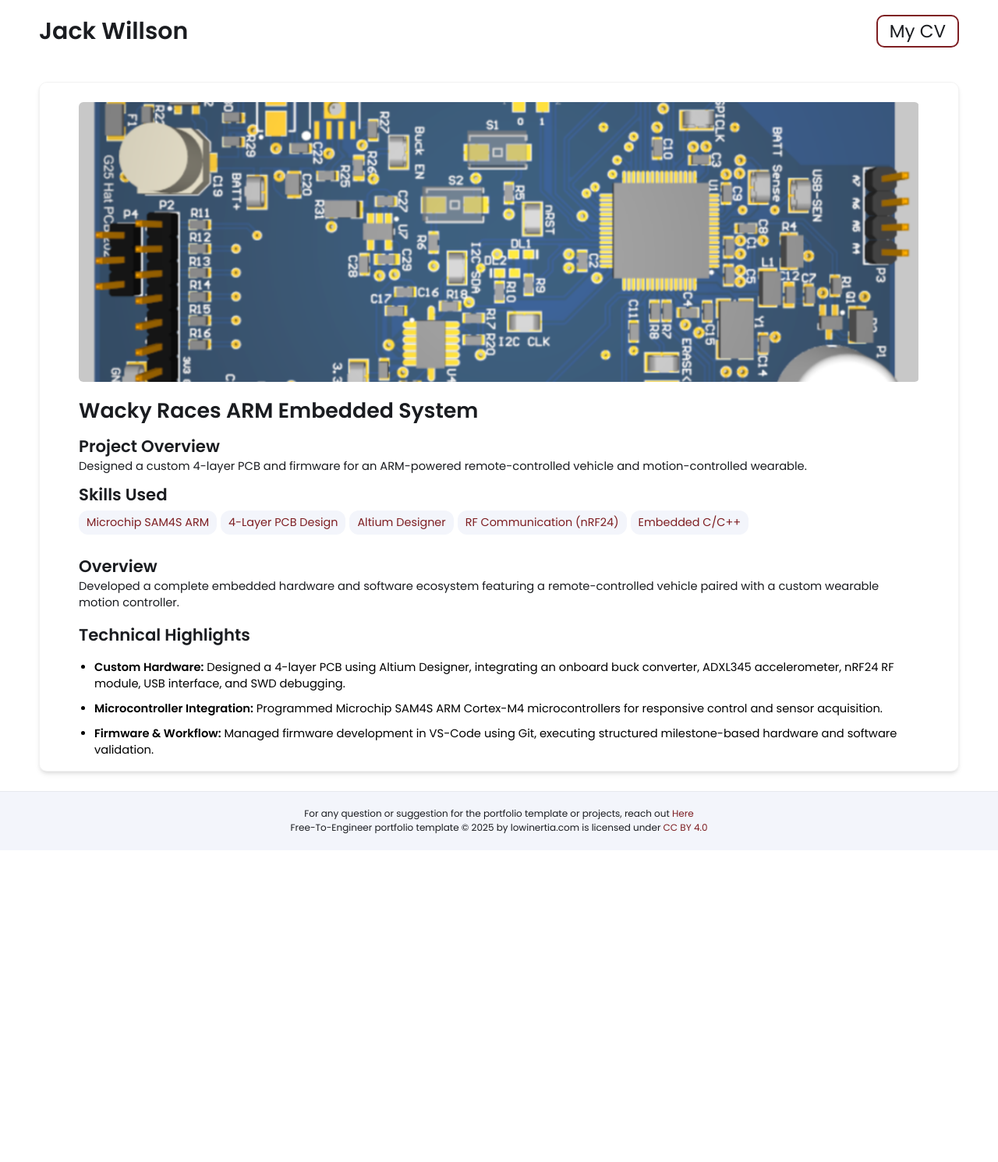
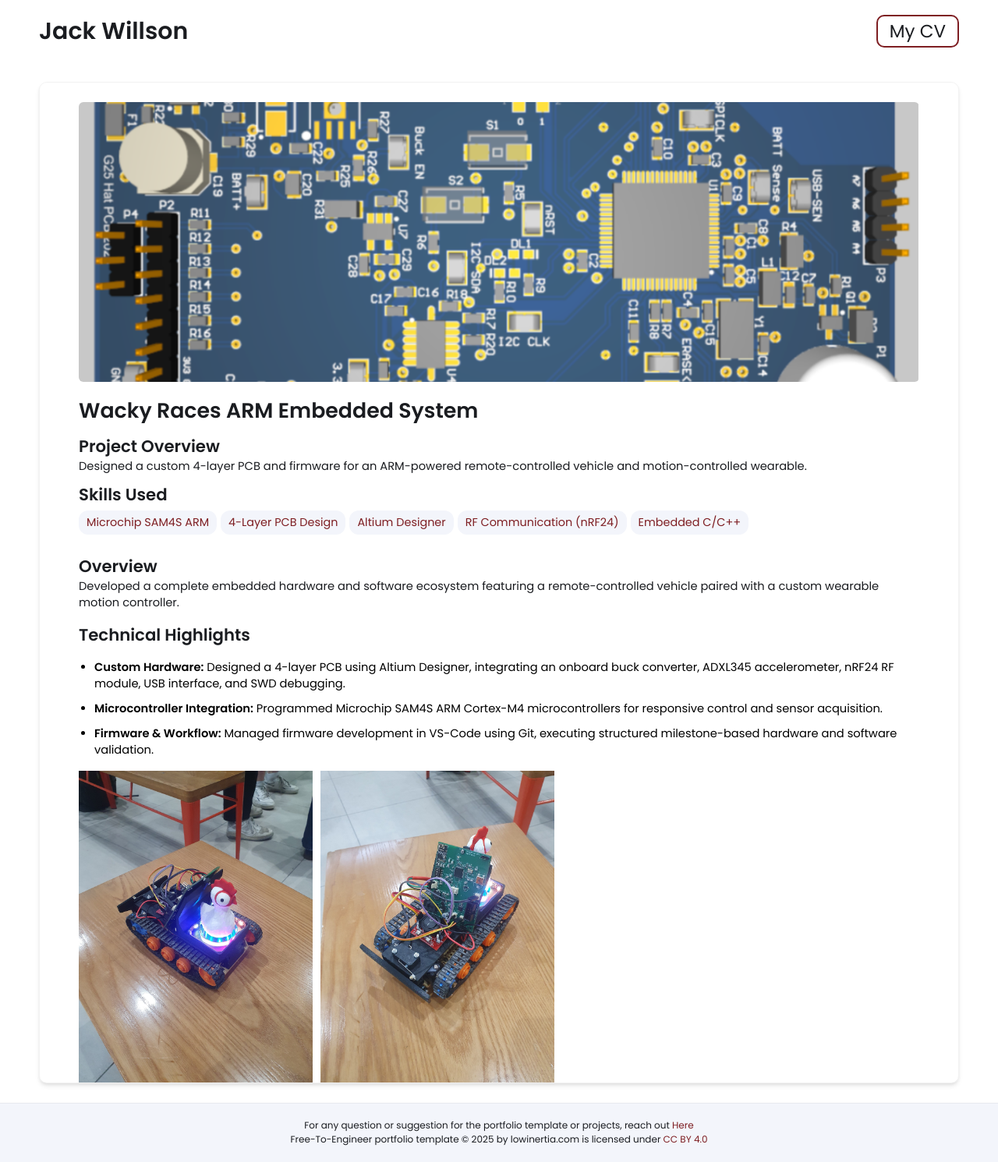
Before and after one commit to jack-wi11son/jack-wi11son.github.io, a Jekyll site: the page built from _projects/2-wacky-races-embedded/index.md, in a window 1280 px wide. Shown: the whole page at 78% size. Built offline with Jekyll 4.4.1, drawn with Linux system fonts in a browser that asks for light colours; before the commit the page ends 1091 px from its top, so only the background shows below that.

Commit message:
Add photos to projects

```diff
--- a/_projects/2-wacky-races-embedded/index.md
+++ b/_projects/2-wacky-races-embedded/index.md
@@ -20,3 +20,5 @@ Developed a complete embedded hardware and software ecosystem featuring a remote
 - **Custom Hardware:** Designed a 4-layer PCB using Altium Designer, integrating an onboard buck converter, ADXL345 accelerometer, nRF24 RF module, USB interface, and SWD debugging.
 - **Microcontroller Integration:** Programmed Microchip SAM4S ARM Cortex-M4 microcontrollers for responsive control and sensor acquisition.
 - **Firmware & Workflow:** Managed firmware development in VS-Code using Git, executing structured milestone-based hardware and software validation.
+
+{% include image-gallery.html images="wacky1.jpg, wacky2.jpg" height="400" %}
```
Also changed, not shown: _projects/1-fsae-ev/3.jpg, _projects/2-wacky-races-embedded/wacky1.jpg (added), _projects/2-wacky-races-embedded/wacky2.jpg (added), _projects/4-gocart-controller/20260823_123449.jpg (added).
